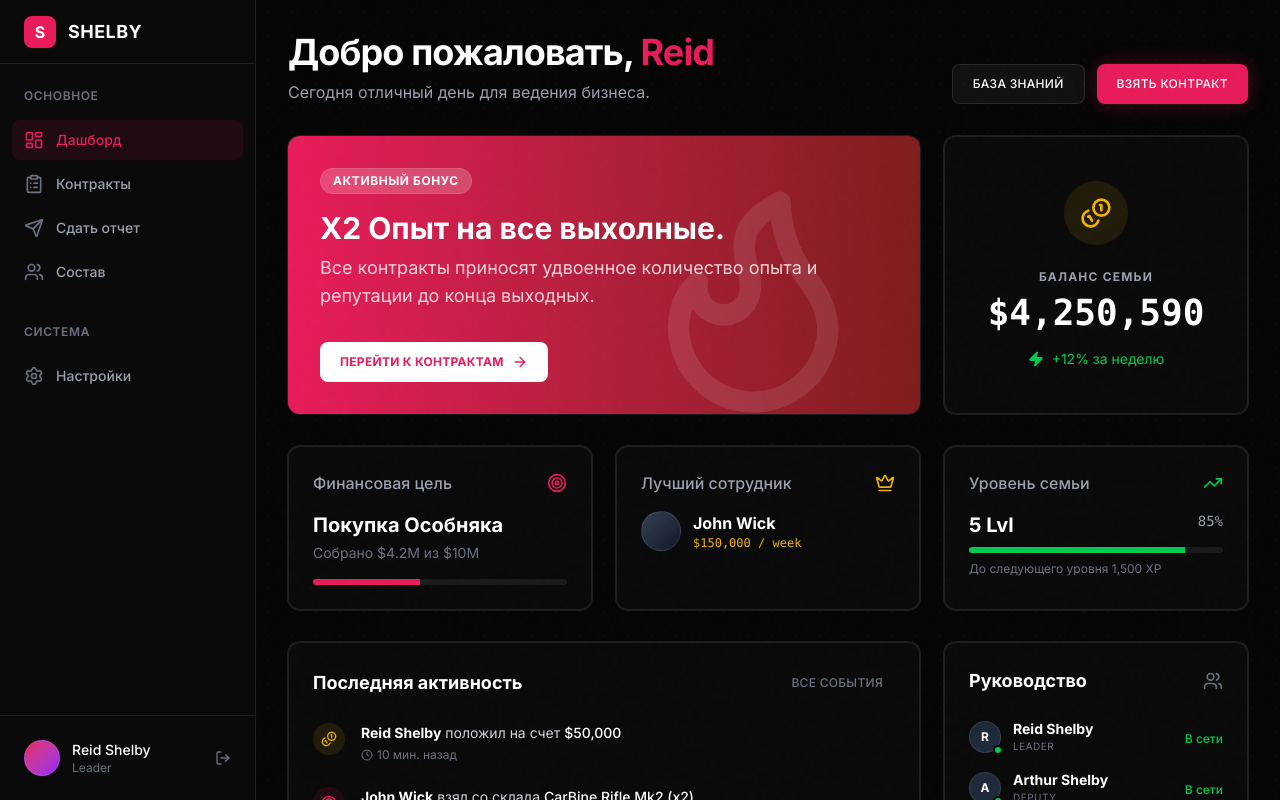
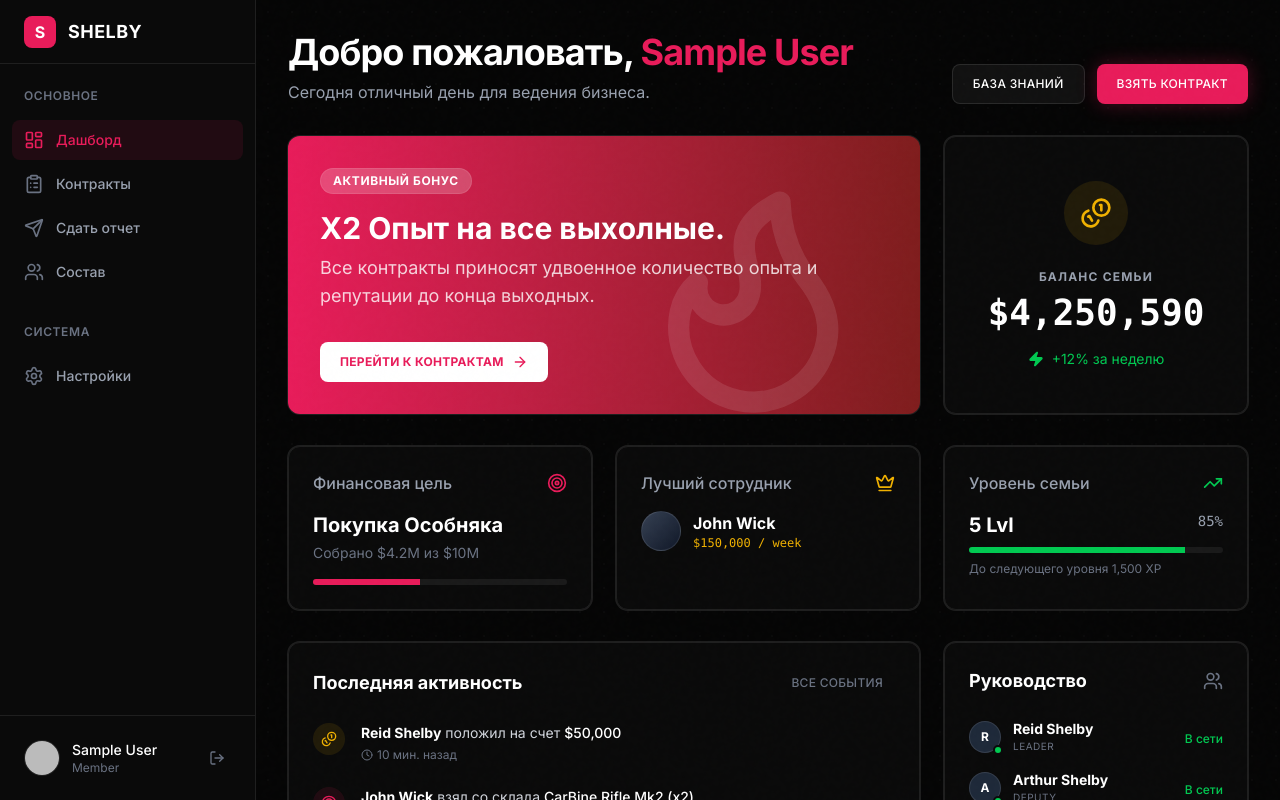
Before and after one commit to Evools/majestic-family, a Next.js app: page / in a window 1280 px wide. Shown: the top 800 px of the page. Built offline with nearby package versions, Linux system fonts and the light colour scheme; no server answers; sample sign-in values are in the browser's storage.

Commit message:
feat: Implement server-side session protection for dashboard routes, display dynamic user information, and streamline NextAuth configuration.

```diff
--- a/app/(dashboard)/layout.tsx
+++ b/app/(dashboard)/layout.tsx
@@ -1,10 +1,18 @@
+import { authOptions } from '@/app/api/auth/[...nextauth]/route';
 import { Sidebar } from '@/components/sidebar';
+import { getServerSession } from 'next-auth';
+import { redirect } from 'next/navigation';
 
-export default function DashboardLayout({
+export default async function DashboardLayout({
   children,
 }: {
   children: React.ReactNode;
 }) {
+  const session = await getServerSession(authOptions);
+
+  if (!session) {
+    redirect('/login');
+  }
   return (
     <div className="flex min-h-screen bg-[#050505]">
       {/* Sidebar Area */}
--- a/app/(dashboard)/page.tsx
+++ b/app/(dashboard)/page.tsx
@@ -1,14 +1,18 @@
+import { authOptions } from '@/app/api/auth/[...nextauth]/route';
 import { Button } from '@/components/ui/button';
 import { Card, CardContent } from '@/components/ui/card';
 import { ArrowRight, CheckCircle, Clock, Coins, Crown, Flame, Target, TrendingUp, Users, Zap } from 'lucide-react';
+import { getServerSession } from 'next-auth';
 
-export default function Dashboard() {
+export default async function Dashboard() {
+  const session = await getServerSession(authOptions);
+
   return (
     <div className="space-y-8">
       {/* Welcome Section */}
       <div className="flex flex-col md:flex-row items-end justify-between gap-4">
         <div>
-          <h1 className="text-4xl font-bold text-white tracking-tight mb-2">Добро пожаловать, <span className="text-[#e81c5a]">Reid</span></h1>
+          <h1 className="text-4xl font-bold text-white tracking-tight mb-2">Добро пожаловать, <span className="text-[#e81c5a]">{session?.user?.name}</span></h1>
           <p className="text-gray-400">Сегодня отличный день для ведения бизнеса.</p>
         </div>
         <div className="flex gap-3">
--- a/app/(dashboard)/report/page.tsx
+++ b/app/(dashboard)/report/page.tsx
@@ -74,9 +74,9 @@ export default function ReportPage() {
                                 { value: 'fishing_iv', label: 'Рыбалка IV уровня' },
                                 { value: 'fishing_v', label: 'Рыбалка V уровня' },
                                 { value: 'fishing_vi', label: 'Рыбалка VI уровня' },
-                                { value: 'fishing_x', label: 'Рыбалка VII уровня' },
-                                { value: 'fishing_x', label: 'Рыбалка VIII уровня' },
-                                { value: 'fishing_x', label: 'Рыбалка IX уровня' },
+                                { value: 'fishing_vii', label: 'Рыбалка VII уровня' },
+                                { value: 'fishing_viii', label: 'Рыбалка VIII уровня' },
+                                { value: 'fishing_ix', label: 'Рыбалка IX уровня' },
                                 { value: 'metallurgy', label: 'Металлургия' },
                                 { value: 'boxes', label: 'Товар со склада' },
                                 { value: 'atelier', label: 'Ателье' }
--- a/app/api/auth/[...nextauth]/route.ts
+++ b/app/api/auth/[...nextauth]/route.ts
@@ -2,10 +2,6 @@ import { prisma } from "@/lib/prisma";
 import { PrismaAdapter } from "@auth/prisma-adapter";
 import NextAuth from "next-auth";
 import DiscordProvider from "next-auth/providers/discord";
-
-if (!process.env.DISCORD_CLIENT_ID) console.error("❌ Missing DISCORD_CLIENT_ID");
-if (!process.env.DISCORD_CLIENT_SECRET) console.error("❌ Missing DISCORD_CLIENT_SECRET");
-if (!process.env.NEXTAUTH_SECRET) console.error("❌ Missing NEXTAUTH_SECRET");
 
 export const authOptions = {
   adapter: PrismaAdapter(prisma),
@@ -16,20 +12,8 @@ export const authOptions = {
     }),
   ],
   secret: process.env.NEXTAUTH_SECRET,
-  debug: true,
   pages: {
     signIn: '/login',
-    error: '/login',
-  },
-  callbacks: {
-    async signIn({ user, account, profile, email, credentials }: any) {
-      console.log("👉 SIGNIN CALLBACK", { user, account, profile });
-      return true;
-    },
-    async session({ session, token, user }: any) {
-      console.log("👉 SESSION CALLBACK", { session, user });
-      return session;
-    },
   },
 };
 
--- a/app/login/page.tsx
+++ b/app/login/page.tsx
@@ -5,11 +5,9 @@ import { Card, CardContent, CardDescription, CardHeader, CardTitle } from '@/com
 import { Gamepad2 } from 'lucide-react';
 import { signIn as nextAuthSignIn } from 'next-auth/react';
 
-// console.log('SignIn import:', nextAuthSignIn);
-
 export default function LoginPage() {
   const handleLogin = () => {
-    nextAuthSignIn('discord', { callbackUrl: '/report' });
+    nextAuthSignIn('discord', { callbackUrl: '/' });
   };
 
   return (
--- a/components/sidebar.tsx
+++ b/components/sidebar.tsx
@@ -9,6 +9,7 @@ import {
     Settings,
     Users
 } from 'lucide-react';
+import { signOut, useSession } from 'next-auth/react';
 import Link from 'next/link';
 import { usePathname } from 'next/navigation';
 
@@ -21,6 +22,7 @@ const navigation = [
 
 export function Sidebar() {
   const pathname = usePathname();
+  const { data: session } = useSession();
 
   return (
     <div className="flex flex-col h-screen w-64 bg-[#0a0a0a] border-r border-[#1f1f1f] fixed left-0 top-0 z-50">
@@ -72,13 +74,31 @@ export function Sidebar() {
 
       {/* User Profile */}
       <div className="p-4 border-t border-[#1f1f1f]">
-        <div className="flex items-center gap-3 p-2 rounded-lg hover:bg-white/5 transition-colors cursor-pointer">
+        <div className="flex items-center gap-3 p-2 rounded-lg hover:bg-white/5 transition-colors">
+          {session?.user?.image ? (
+            <img
+              src={session.user.image}
+              alt={session.user.name || 'User'}
+              className="w-9 h-9 rounded-full border border-white/10"
+            />
+          ) : (
             <div className="w-9 h-9 rounded-full bg-linear-to-br from-[#e81c5a] to-purple-600 border border-white/10" />
+          )}
+
           <div className="flex flex-col min-w-0">
-            <span className="text-sm font-medium text-white truncate">Reid Shelby</span>
-            <span className="text-xs text-gray-500 truncate">Leader</span>
+            <span className="text-sm font-medium text-white truncate">
+                {session?.user?.name || 'User'}
+            </span>
+            <span className="text-xs text-gray-500 truncate">Member</span>
           </div>
-          <LogOut className="w-4 h-4 text-gray-500 ml-auto hover:text-[#e81c5a]" />
+
+          <button
+            onClick={() => signOut({ callbackUrl: '/login' })}
+            className="ml-auto p-1.5 rounded-md text-gray-500 hover:text-white hover:bg-white/10 transition-colors"
+            title="Выйти"
+          >
+            <LogOut className="w-4 h-4" />
+          </button>
         </div>
       </div>
     </div>
```
Also changed, not shown: 1 other file (tests, documents, lock files or other folders). Lines whose indentation alone changed are shown as unchanged.
